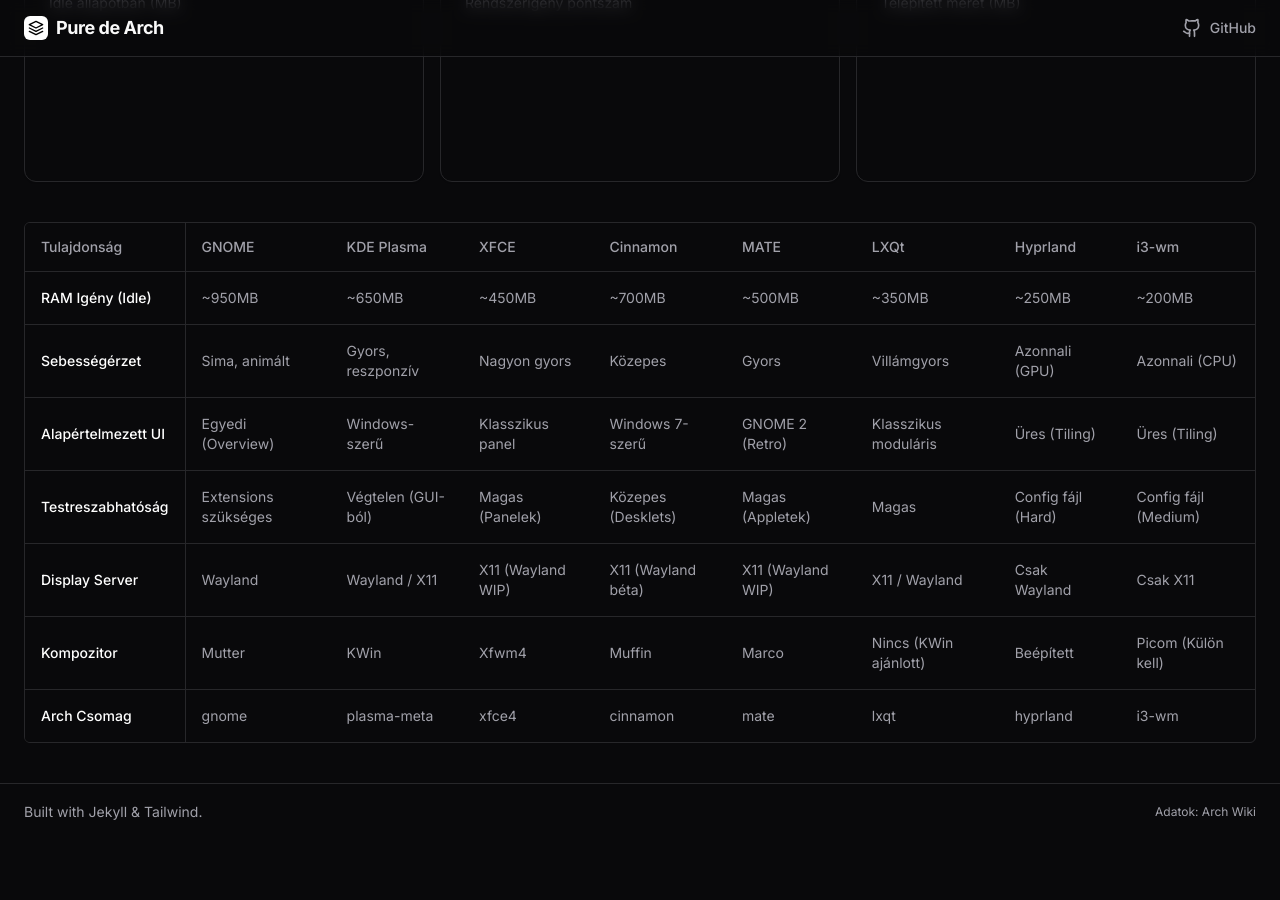
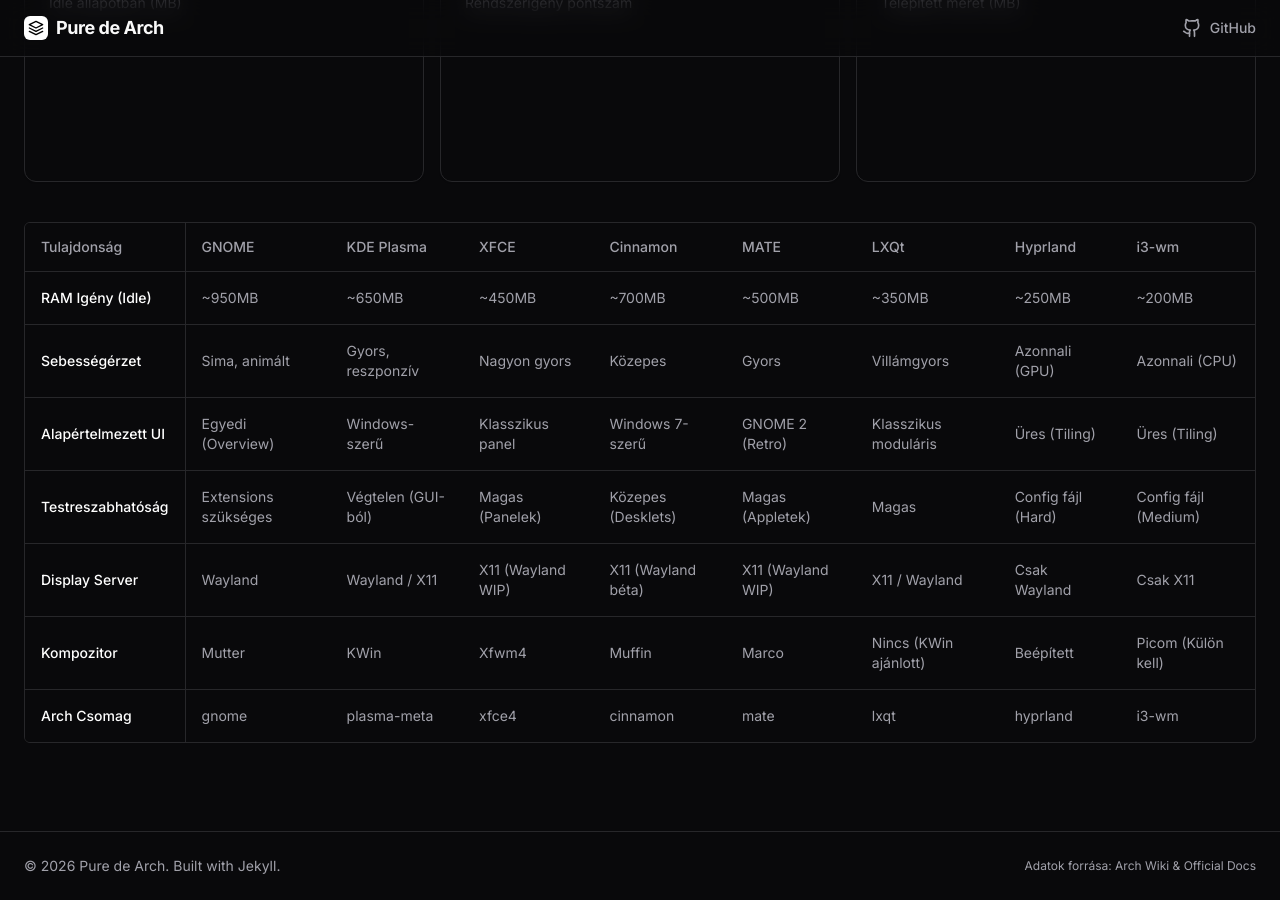
Before and after one commit to Pure-de-Arch/Pure-de-Arch.github.io, a Jekyll site: the page built from index.html, in a window 1280 px wide and 900 px high, scrolled down 504 px. Built offline with Jekyll 4.4.1, drawn with Linux system fonts in a browser that asks for light colours; nearby versions of some CDN libraries; before the commit the page ends 1344 px from its top, so only the background shows below that.

Commit message:
Update default.html

```diff
--- a/_layouts/default.html
+++ b/_layouts/default.html
@@ -45,7 +45,7 @@
 </head>
 <body class="bg-background text-foreground antialiased min-h-screen flex flex-col selection:bg-white selection:text-black">
 
-    <header class="sticky top-0 z-50 w-full border-b border-[#27272a] bg-background/95 backdrop-blur supports-[backdrop-filter]:bg-background/60">
+    <header class="sticky top-0 z-50 w-full border-b border-border bg-background/80 backdrop-blur-md supports-[backdrop-filter]:bg-background/60">
         <div class="max-w-7xl mx-auto flex h-14 items-center justify-between px-6">
             <div class="flex items-center gap-2 font-bold text-lg tracking-tight">
                 <div class="flex h-6 w-6 items-center justify-center rounded-md bg-white text-black">
@@ -68,10 +68,10 @@
         {{ content }}
     </main>
 
-    <footer class="border-t border-[#27272a] py-6 md:py-0">
-        <div class="max-w-7xl mx-auto flex h-14 items-center justify-between px-6 text-sm text-muted-foreground">
-            <p>Built with Jekyll & Tailwind.</p>
-            <p class="text-xs">Adatok: Arch Wiki</p>
+    <footer class="border-t border-border py-6 mt-12">
+        <div class="max-w-7xl mx-auto flex flex-col md:flex-row items-center justify-between px-6 text-sm text-muted-foreground gap-4">
+            <p>&copy; {{ site.time | date: '%Y' }} Pure de Arch. Built with Jekyll.</p>
+            <p class="text-xs">Adatok forrása: Arch Wiki & Official Docs</p>
         </div>
     </footer>
 
```
Also changed, not shown: other parts of _layouts/default.html (+7 -7 lines).
